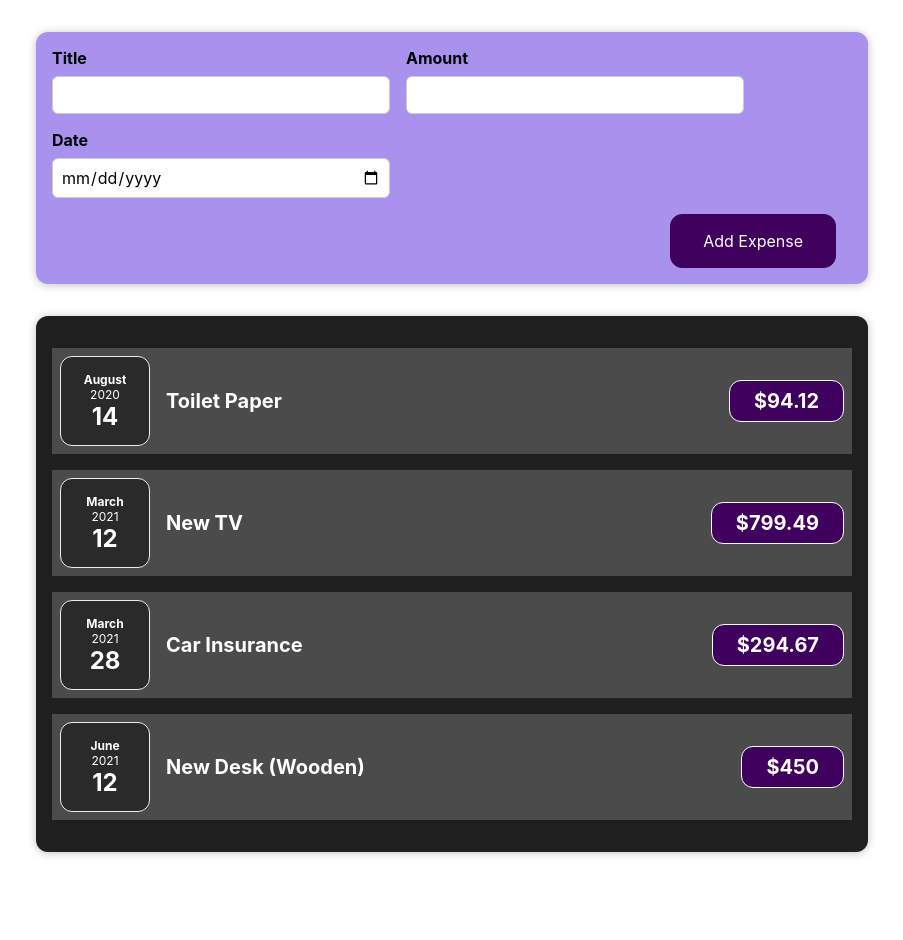
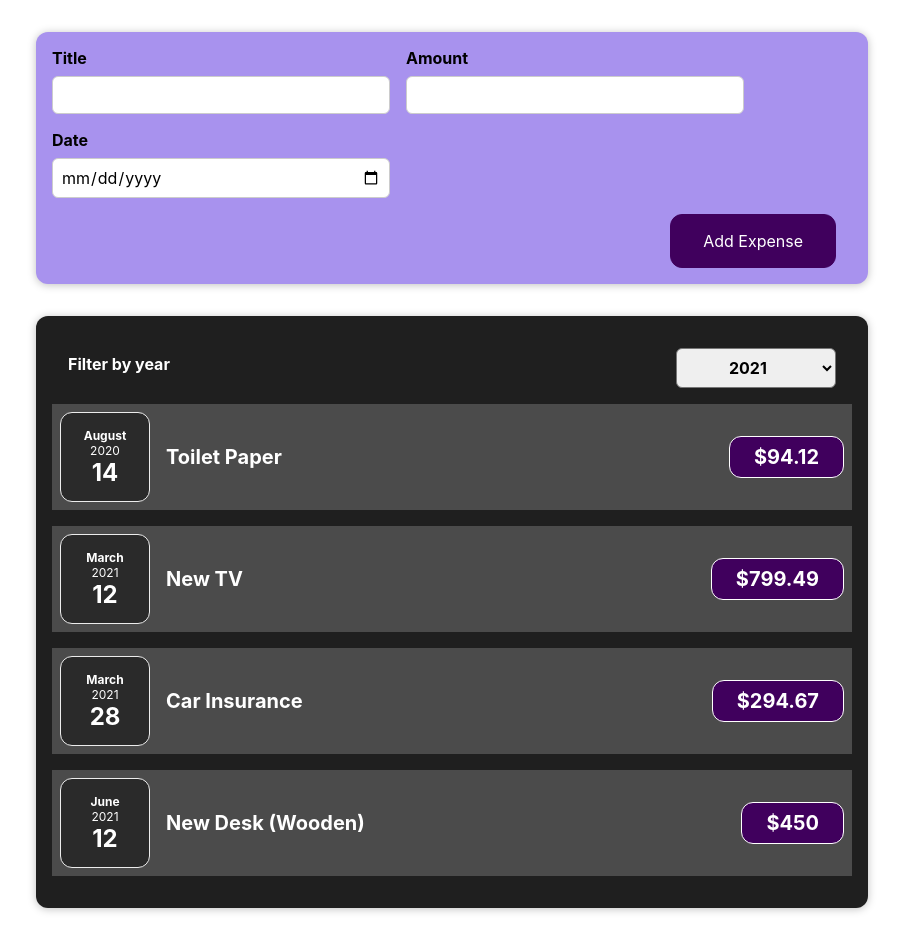
Before and after one commit to Oksana796/expenses-track, a React (Create React App) app: page / in a window 1280 px wide. Shown: the whole page, without its empty margins (188-1091 px from the left). Before the commit the page ends 884 px from the top, so only its background shows below. Built offline with nearby package versions, Linux system fonts and the light colour scheme.

Commit message:
display items dynamically

```diff
--- a/src/components/Expenses.js
+++ b/src/components/Expenses.js
@@ -1,29 +1,26 @@
+import React, { useState } from "react";
 import ExpenseItem from "./ExpenseItem";
+import ExpensesFilter from "./ExpensesFilter";
+
 import "./Expenses.css";
 
 function Expenses(props) {
+  const [filteredYear, setFilteredYear] = useState("2021");
+  const filterHandler = (selectedYear) => {
+    setFilteredYear(selectedYear);
+  };
+
   return (
     <div className="expenses">
-      <ExpenseItem
-        title={props.items[0].title}
-        amount={props.items[0].amount}
-        date={props.items[0].date}
-      />
-      <ExpenseItem
-        title={props.items[1].title}
-        amount={props.items[1].amount}
-        date={props.items[1].date}
-      />
-      <ExpenseItem
-        title={props.items[2].title}
-        amount={props.items[2].amount}
-        date={props.items[2].date}
-      />
-      <ExpenseItem
-        title={props.items[3].title}
-        amount={props.items[3].amount}
-        date={props.items[3].date}
-      />
+      <ExpensesFilter selected={filteredYear} onChangeFilter={filterHandler} />
+
+      {props.items.map((expense) => (
+        <ExpenseItem
+          title={expense.title}
+          amount={expense.amount}
+          date={expense.date}
+        />
+      ))}
     </div>
   );
 }
--- /dev/null
+++ b/src/components/ExpensesFilter.css
@@ -0,0 +1,24 @@
+.expenses-filter {
+  color: white;
+  padding: 0 1rem;
+}
+
+.expenses-filter__control {
+  display: flex;
+  width: 100%;
+  align-items: center;
+  justify-content: space-between;
+  margin: 1rem 0;
+}
+
+.expenses-filter label {
+  font-weight: bold;
+  margin-bottom: 0.5rem;
+}
+
+.expenses-filter select {
+  font: inherit;
+  padding: 0.5rem 3rem;
+  font-weight: bold;
+  border-radius: 6px;
+}
--- /dev/null
+++ b/src/components/ExpensesFilter.js
@@ -0,0 +1,24 @@
+import React from "react";
+
+import "./ExpensesFilter.css";
+
+const ExpensesFilter = (props) => {
+  const dropdownHandler = (event) => {
+    props.onChangeFilter(event.target.value);
+  };
+  return (
+    <div className="expenses-filter">
+      <div className="expenses-filter__control">
+        <label>Filter by year</label>
+        <select value={props.selected} onChange={dropdownHandler}>
+          <option value="2022">2022</option>
+          <option value="2021">2021</option>
+          <option value="2020">2020</option>
+          <option value="2019">2019</option>
+        </select>
+      </div>
+    </div>
+  );
+};
+
+export default ExpensesFilter;
```
